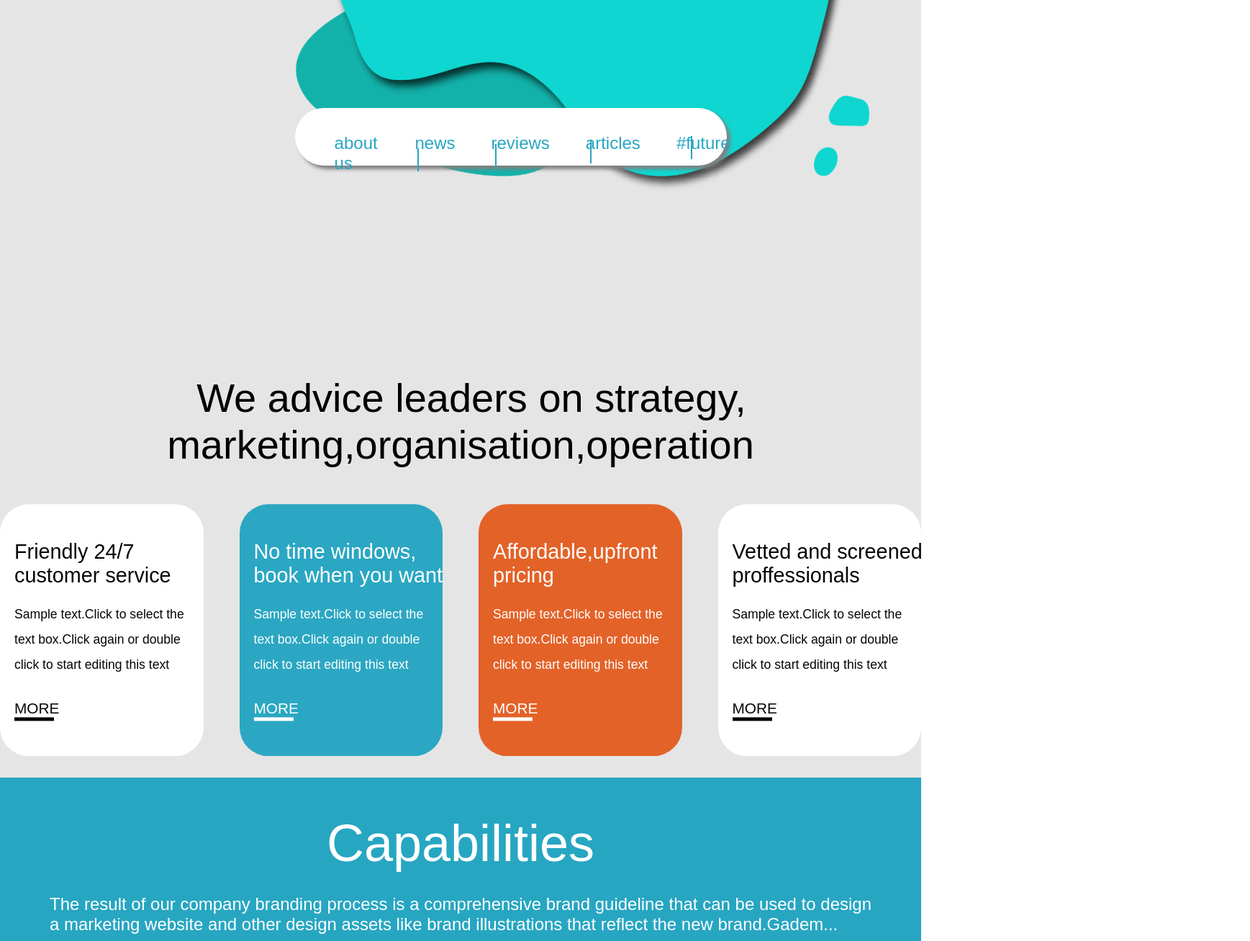
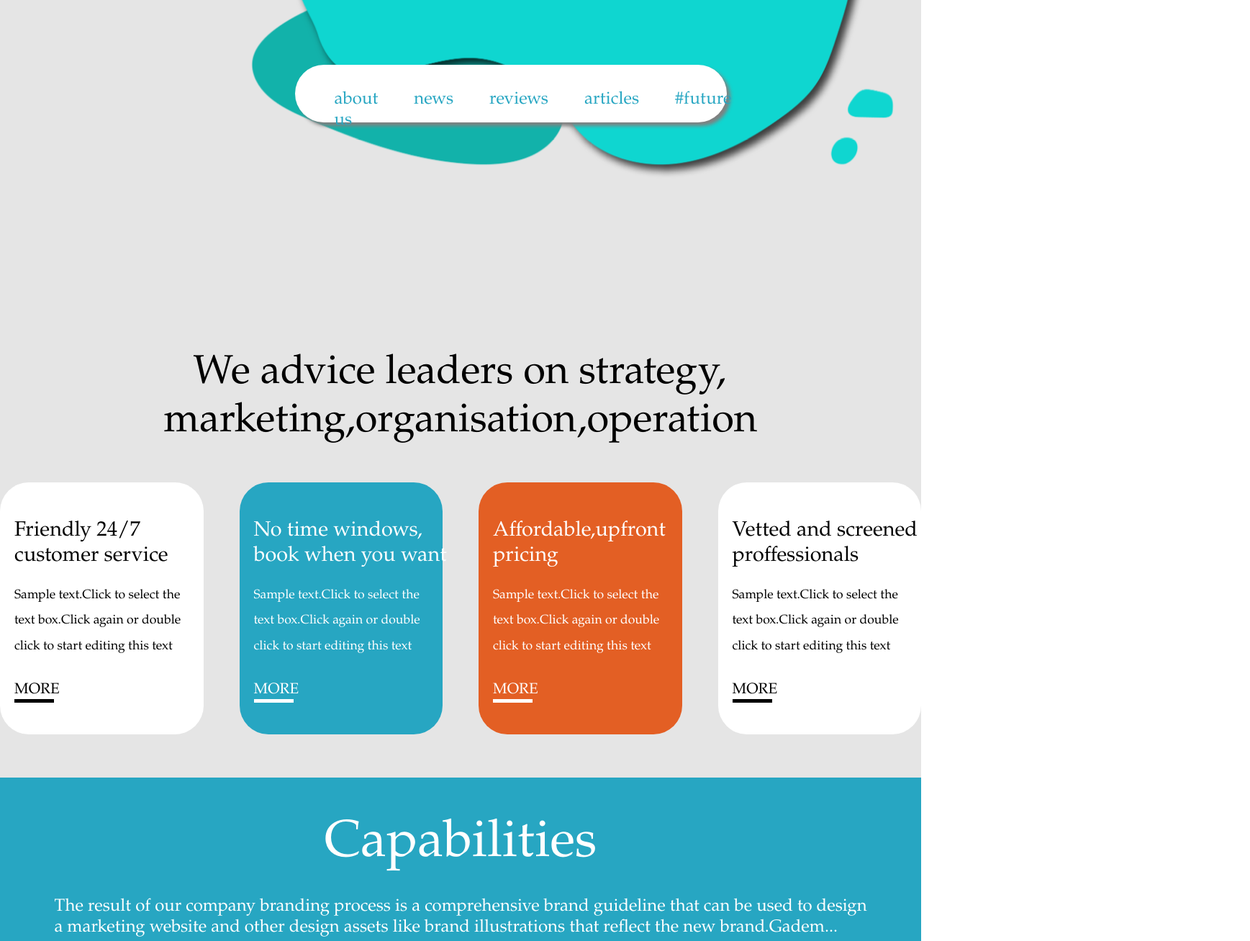
Before and after one commit to xaexooo/xz, a plain HTML site: page index.html in a window 1280 px wide. Shown: the part 440-1747 px from the top of the page at 72% size, 1737 px wide, since content can reach past the window. Drawn offline with Linux system fonts and the light colour scheme.

Commit message:
Add files via upload

```diff
--- a/index.html
+++ b/index.html
@@ -3,14 +3,15 @@
 <head>
     <meta charset="UTF-8">
     <meta name="viewport" content="width=device-width, initial-scale=1.0">
-    <link rel="stylesheet" href="style.css">
+    <link rel="stylesheet" href="styles.css">
     <title>rast</title>
+    <script src="script.js"></script>
 </head>
 <body>
-    <div class="heading"><p>logo</p></div>
+    <div class="head"><p>logo</p><p id="author">Хасенов Ерсултан</p></div>
     <div class="page1">
         <img src="qwe.png" id="cloud">
-            <div class="animated1">
+        <div class="menuanim">
         <div class="menubar">
             <ul>
               <li>about us</li>
@@ -19,17 +20,13 @@
               <li>articles</li>
               <li>#future</li>
             </ul>
-          <div class="line1"></div>
-          <div class="line2"></div>
-          <div class="line3"></div>
-          <div class="line4"></div>
         </div>
         </div>
-        <div class="animated">
+        <div class="animated1 fadeInOnScroll">
             <p class="advisory">⠀We advice leaders on strategy,<br>
                 marketing,organisation,operation</p>
         </div>
-        <div class="animated2">
+        <div class="animated2 fadeInOnScroll">
             <div class="cubici">
                 <div class="cub1">
                     <p id="cub1_1">Friendly 24/7 <br>customer service</p>
@@ -63,12 +60,13 @@
         </div>
     </div>
     <div class="page2">
-        <p id="capabil">Capabilities</p>
-        <p id="resultofour">The result of our company branding process is a
+        <div class="animated3 fadeInOnScroll"><p id="capabil">Capabilities</p></div>
+        <div class="animated4 fadeInOnScroll"><p id="resultofour">The result of our company branding process is a
             comprehensive brand guideline that can be used to design<br>
             a marketing website and other design assets like brand
             illustrations that reflect the new brand.Gadem...</p>
-        <div class="cubes">
+        </div>
+        <div class="cubes fadeInOnScroll">
             <div class="cube1">
                 <p>BRAND STRATEGY</p>
                 <ul>
@@ -98,4 +96,3 @@
         </div>
     </div>
 </body>
-</html>
--- /dev/null
+++ b/script.js
@@ -0,0 +1,18 @@
+document.addEventListener('DOMContentLoaded', function () {
+    const elements = document.querySelectorAll('.fadeInOnScroll');
+
+    function checkVisibility() {
+        elements.forEach(element => {
+            const rect = element.getBoundingClientRect();
+
+            // Проверяем, попал ли элемент в область видимости
+            if (rect.top >= 0 && rect.bottom <= window.innerHeight) {
+                element.classList.add('visible'); // Добавляем класс, чтобы анимировать
+            }
+        });
+    }
+
+    // Проверка видимости при прокрутке и при загрузке страницы
+    window.addEventListener('scroll', checkVisibility);
+    checkVisibility(); // Вызов сразу после загрузки для обработки элементов, которые уже видны
+});
--- /dev/null
+++ b/styles.css
@@ -0,0 +1,285 @@
+* {
+    margin: 0;
+    padding: 0;
+    box-sizing: border-box;
+    font-family: Garamond;
+}
+.head{
+    background-color: white;
+    height: 10vh;width:fit-content;
+}
+.head p{
+    display: flex;
+    position: relative;left: 330px;top: 15px;
+    color: gray;font-size: 3rem;
+}
+#author{position:absolute;left: 1600px;font-size: 2rem;top: 30px;}
+.page1{
+    background-color: #E5E5E5;
+    position: relative;height: 180vh;
+}
+#cloud{
+    display: flex;
+    width: 950px;height: 600px;
+    position: relative;left: 25%;top: 25%;
+    background-repeat: no-repeat;
+    transform: translateY(-100%);
+    animation: bounceIn 2.5s ease-out forwards;
+    max-width: 100%;
+    height: auto;
+}
+@keyframes bounceIn {
+    20% {transform: scale(0) translateY(-50%);}
+    10% {transform: scale(0) translateY(-30%);}
+    0% {transform: scale(0) translateY(-10%);}
+    100% {transform: scale(100%) translateY(-55%);}
+  }
+  .menubar{
+    background-color: white;
+    height: 10vh;width: 75vh;
+    position: relative;bottom: 110px;left: 32%;
+    border-radius: 50px;box-shadow: 5px 5px 5px gray;
+}
+.menubar ul {
+    list-style: none;
+    display: flex;
+}
+.menubar li{
+    color: #27a6c2;font-size: 1.5rem;
+    margin: 0 25px;
+    position: relative;top: 35px;left: 30px;
+}
+@keyframes fadeIn {
+    to {opacity: 1;transform: translateY(0);}
+  }
+  .menuanim {
+    opacity: 0;
+    transform: translateY(20px);
+    animation: fadeIn 2s forwards;
+  }
+  .fadeInOnScroll {
+    opacity: 0;
+    transform: translateY(20px);
+    transition: opacity 2s, transform 2s;
+}
+
+.visible {
+    opacity: 1;
+    transform: translateY(0);
+}
+.advisory{
+    display: flex;justify-content: center;
+    position: relative;top: 200px;
+    font-size: 3.5rem;
+}
+.cubici{
+    display: flex;gap: 50px;
+    justify-content: center;
+    position: relative;top: 250px;
+}
+.cub1{
+    width: 300px;height: 350px;
+    background-color: white;
+    border-radius: 40px;
+}
+.cub2{
+    width: 300px;height: 350px;
+    background-color: #27a6c2;
+    border-radius: 40px;
+}
+.cub3{
+    width: 300px;height: 350px;
+    background-color: #e35f24;
+    border-radius: 40px;
+}
+.cub4{
+    width: 300px;height: 350px;
+    background-color: white;
+    border-radius: 40px;
+}
+#cub1_1{
+    font-size: 1.8rem;
+    display: flex;
+    position: relative;top: 50px;left: 20px;
+}
+#cub1_2{
+    font-size: 1.1rem;
+    display: flex;
+    position: relative;top: 70px;left: 20px;
+    line-height: 2;
+}
+#cub1_3{
+    font-size: 1.3rem;
+    display: flex;
+    position: relative;top: 100px;left: 20px;
+}
+.cub1line{
+    display: flex;
+    width: 55px;height: 5px;
+    background-color: black;
+    position: relative;top: 100px;left: 20px;
+}
+#cub2_1{
+    font-size: 1.8rem;
+    display: flex;
+    position: relative;top: 50px;left: 20px;
+    color: white;
+}
+#cub2_2{
+    font-size: 1.1rem;
+    display: flex;
+    position: relative;top: 70px;left: 20px;
+    line-height: 2;
+    color: white;
+}
+#cub2_3{
+    font-size: 1.3rem;
+    display: flex;
+    position: relative;top: 100px;left: 20px;
+    color: white;
+}
+.cub2line{
+    display: flex;
+    width: 55px;height: 5px;
+    background-color: white;
+    position: relative;top: 100px;left: 20px;
+}
+#cub3_1{
+    font-size: 1.8rem;
+    display: flex;
+    position: relative;top: 50px;left: 20px;
+    color: white;
+}
+#cub3_2{
+    font-size: 1.1rem;
+    display: flex;
+    position: relative;top: 70px;left: 20px;
+    line-height: 2;
+    color: white;
+}
+#cub3_3{
+    font-size: 1.3rem;
+    display: flex;
+    position: relative;top: 100px;left: 20px;
+    color: white;
+}
+.cub3line{
+    display: flex;
+    width: 55px;height: 5px;
+    background-color: white;
+    position: relative;top: 100px;left: 20px;
+}
+#cub4_1{
+    font-size: 1.8rem;
+    display: flex;
+    position: relative;top: 50px;left: 20px;
+}
+#cub4_2{
+    font-size: 1.1rem;
+    display: flex;
+    position: relative;top: 70px;left: 20px;
+    line-height: 2;
+}
+#cub4_3{
+    font-size: 1.3rem;
+    display: flex;
+    position: relative;top: 100px;left: 20px;
+}
+.cub4line{
+    display: flex;
+    width: 55px;height: 5px;
+    background-color: black;
+    position: relative;top: 100px;left: 20px;
+}
+.page2{
+    background-color: #27a6c2;
+    position: relative;overflow: hidden;height: 100vh;
+}
+#capabil{
+    display: flex;justify-content: center;
+    color: white;font-size: 4.5rem;
+    position: relative;top: 50px;
+}
+#resultofour{
+    display: flex;justify-content: center;
+    color: white;font-size: 1.5rem;
+    position: relative;top: 80px;
+}
+.cubes{
+    display: flex;gap: 30px;
+    justify-content: center;
+    position: relative;top: 20%;
+}
+.cube1{
+    width: 450px;height: 550px;
+    background-color: white;
+    border-radius: 20px;
+}
+.cube2{
+    width: 450px;height: 550px;
+    background-color: white;
+    border-radius: 20px;
+}
+.cube3{
+    width: 450px;height: 550px;
+    background-color: white;
+    border-radius: 20px;
+}
+.cube1 p{
+    display: flex;
+    color: #e35f24;font-size: 2.5rem;
+    position: relative;top: 250px;left: 20px;
+}
+.cube2 p{
+    display: flex;
+    color: #e35f24;font-size: 2.5rem;
+    position: relative;top: 250px;left: 20px;
+}
+.cube3 p{
+    display: flex;
+    color: #e35f24;font-size: 2.5rem;
+    position: relative;top: 250px;left: 20px;
+}
+.cube1 ul{position: relative;top: 280px;left: 50px;}
+.cube1 li{font-size: 1.7rem;}
+.cube2 ul{position: relative;top: 280px;left: 50px;}
+.cube2 li{font-size: 1.7rem;}
+.cube3 ul{position: relative;top: 300px;left: 50px;}
+.cube3 li{font-size: 1.7rem;}
+@media screen and (max-width: 768px) {
+    .head p {font-size: 2rem;}
+    #author {font-size: 1rem;right: 10px;top: 10px;}
+    .page1 {height: auto;padding-top: 20px;}
+    #cloud {width: 90%;margin: 0 auto;}
+    .menubar {width: 90%;margin-top: 20px;box-shadow: none;}
+    .advisory {font-size: 2rem;text-align: center;}
+    .cubici {gap: 20px;flex-direction: column;}
+    .cub1{width: 100%;height: auto;}
+    .cub2{width: 100%;height: auto;}
+    .cub3{width: 100%;height: auto;}
+    .cub4{width: 100%;height: auto;}
+    .page2 {height: auto;padding: 20px;}
+    #capabil {font-size: 2.5rem;}
+    #resultofour {font-size: 1.2rem;max-width: 100%;}
+    .cubes {flex-direction: column;}
+    .cube1{width: 100%;height: auto;}
+    .cube2{width: 100%;height: auto;}
+    .cube3{width: 100%;height: auto;}
+    .cube1 p, .cube2 p, .cube3 p {font-size: 1.8rem;}
+}
+@media screen and (max-width: 768px) {
+    .head p, .advisory, #capabil, #resultofour, .cube1 p, .cube2 p, .cube3 p {font-size: 1.5rem;}
+    #author {font-size: 1rem;right: 10px;top: 10px;}
+    .page1 {height: auto;padding-top: 20px;}
+    #cloud {width: 90%;margin: 0 auto;}
+    .menubar {width: 90%;margin-top: 20px;box-shadow: none;}
+    .advisory {font-size: 2rem;text-align: center;}
+    .cubici {gap: 20px;flex-direction: column;}
+    .cub1, .cub2, .cub3, .cub4 {width: 100%;height: auto}
+    .page2 {height: auto;padding: 20px;}
+    #capabil {font-size: 2.5rem;}
+    #resultofour {font-size: 1.2rem;max-width: 100%;}
+    .cubes {flex-direction: column;}
+    .cube1, .cube2, .cube3 {width: 100%;height: auto;}
+    .cube1 p, .cube2 p, .cube3 p {font-size: 1.8rem;}
+}
```
Lines whose indentation alone changed are shown as unchanged.
